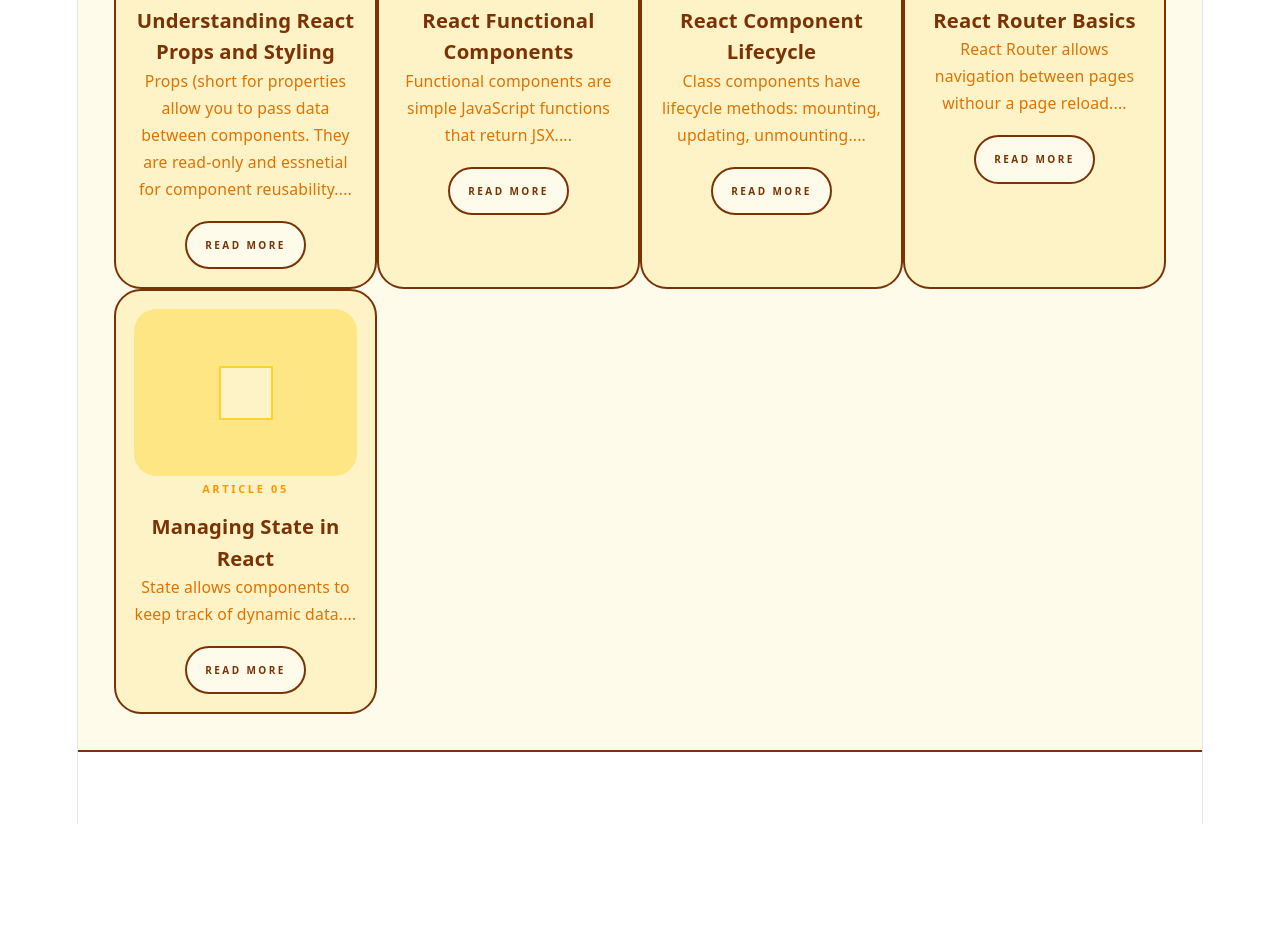
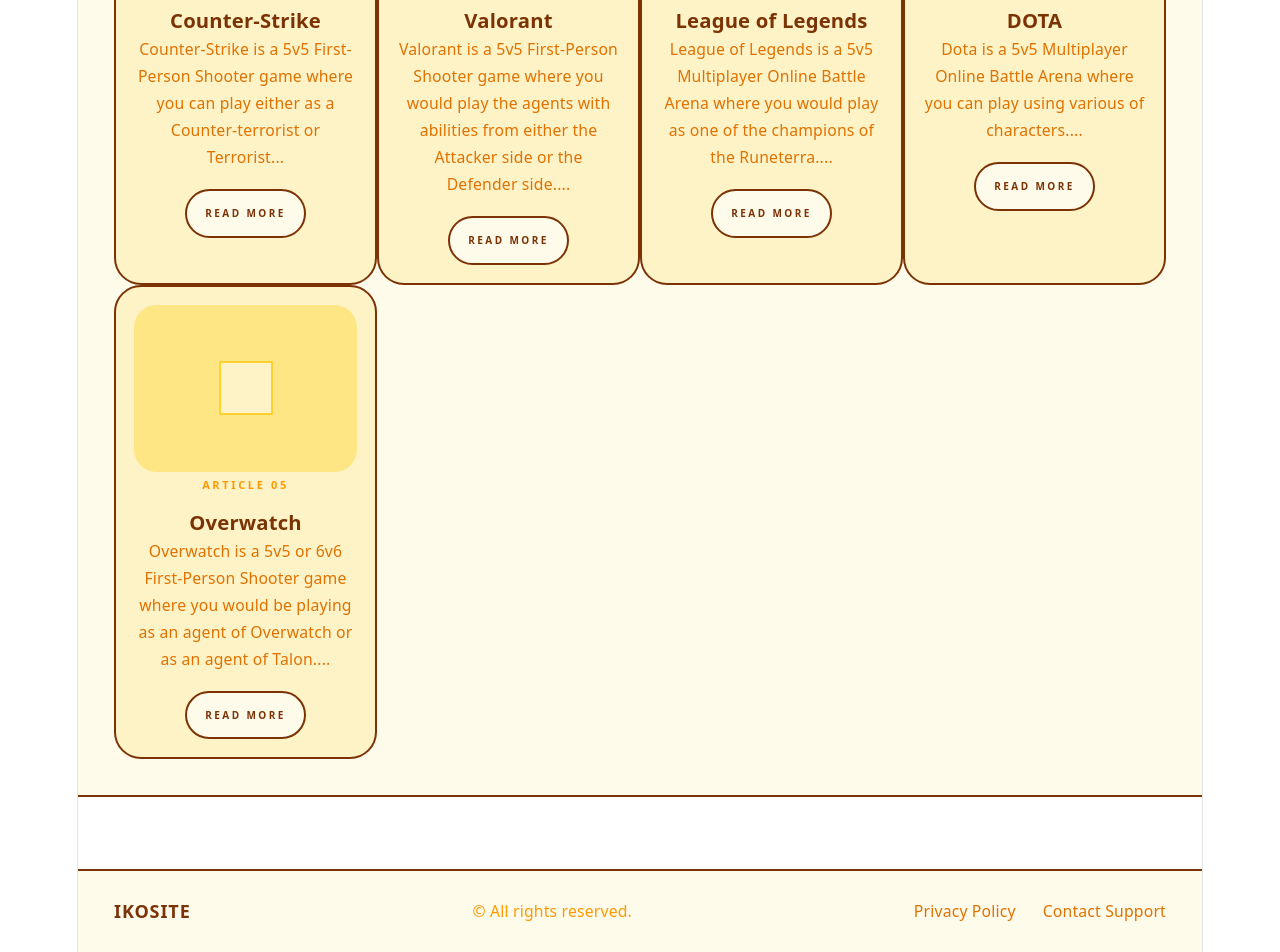
Before and after one commit to iKoiKovp/villanueva_webprog, a React (Vite) app in the folder villanueva-client/: page /articles in a window 1280 px wide. Shown: the part 871-1823 px from the top of the page. Before the commit the page ends 1695 px from the top, so only its background shows below. Built offline with nearby package versions, Linux system fonts and the light colour scheme.

Commit message:
done article revision

```diff
--- a/villanueva-client/src/App.jsx
+++ b/villanueva-client/src/App.jsx
@@ -16,10 +16,6 @@
       {
         path: '',
         element: <HomePage />,
-      },
-      {
-        path: 'about',
-        element: <AboutPage />,
       },
       {
         path: 'articles',
--- a/villanueva-client/src/assets/article-content.js
+++ b/villanueva-client/src/assets/article-content.js
@@ -1,57 +1,57 @@
 const articles = [
     {
-        name: "react-props-and-styling",
-        title: "Understanding React Props and Styling",
+        name: "counter-strike",
+        title: "Counter-Strike",
 
         content: [
-            "Props (short for properties allow you to pass data between components. They are read-only and essnetial for component reusability.",
-            "Example:\nfunction Welcome(props) {\n return <h1>Hello, {props.name}! </h1>;\n}",
-            "React supports multiple styling approaches: inline styles, CSS files, CSS Modules, and styled-components.",
-            "Inline Style Example: \nconst style = { color: 'blue' };\n<p style={style}>Styled Text</p>"
+            "Counter-Strike is a 5v5 First-Person Shooter game where you can play either as a Counter-terrorist or Terrorist",
+            "As a Counter-terrorist, your objective is to prevent the Terrorists from planting the bomb. If they ever had an opportunity to plant the bomb, eliminate all of the Terrorists and defuse the bomb.",
+            "As a Terrorist, your objective is to plant the bomb and prevent the Counter-terrorists from defusing it.",
+            "All maps have 2 sites, but there are various ways to get in the site. Rush your way to the site, sneak behind the enemy lines, Use the utilities to pressure the enemies."
         ]
     },
     {
-        name: "react-functional-components",
-        title: "React Functional Components",
+        name: "valorant",
+        title: "Valorant",
 
         content: [
-            "Functional components are simple JavaScript functions that return JSX.",
-            "They are stateless by default but can use hooks like useState and useEffect.",
-            "Example:\nfunction HelloWorld( ) {\n return <h1>Hello, World!</h1>;\n}",
-            "They are preferred in modern React apps for simplicity and performance."
+            "Valorant is a 5v5 First-Person Shooter game where you would play the agents with abilities from either the Attacker side or the Defender side.",
+            "As an Attacker, your objective is to infiltrate the bombsite to plant the Spike and prevent them from defusing it. Defend the Spike with your life until it explodes.",
+            "As a Defender, your objective is to defend the bombsites. If they got the Spike planted, not all hope is lost. Retake the bombsite and defuse the Spike.",
+            "There are 4 roles in the game:\nInitiator uses their abilities to initiate or execute the infiltration, defending, or retaking.\nController uses their abilities to control the map and make the attacking or defending much easier.\nSentinel uses their abilities to anchor the site and/or prevent the backstab from the enemy.\nDuelist uses their abilities and skills to eliminate enemies."
         ]
     },
     {
-        name: "react-component-lifecycle",
-        title: "React Component Lifecycle",
+        name: "league-of-legends",
+        title: "League of Legends",
 
         content: [
-            "Class components have lifecycle methods: mounting, updating, unmounting.",
-            "Key methods include: componentDidMount, componentDidUpdate, componentWillUnmount.",
-            "Functional components use the useEffect hook to mimic lifecycle behavior.",
-            "Example:\nuseEffect(() => {\n console.log('Mounted');\n return ( ) => console.log('Unmounted');\n}, []);"
+            "League of Legends is a 5v5 Multiplayer Online Battle Arena where you would play as one of the champions of the Runeterra.",
+            "Your objective is to destroy the enemies' towers and get to their base and destroy.",
+            "Use variety of champions to outmaneuver, outskill, outsmart your opponents.",
+            "There are 5 roles in the game:\nTop players are the players who starts playing at the top lane of the map. Top champions are usually tanks who can initiate the teamfight and tanks a lot of damage from the enemies.\nJungler role is a role that usually plays in the jungles of the map. They are usually the flankers that can provide support to one of their teammates on any lane.\nBot or ADC role is a role that usually plays at the bottom lane of the map. They always start weak and will be easy-to-eliminate the whole game, but eventually, they'd become the highest damage dealer of the team.\nThe Support role is a role that usually plays on bottom lane along with the ADC. They are there to provide the support at the start that the ADC needs, and throughout the game, they would be able to provide support with their abilities during their teamfights.\nThe Mid Laner role is a role that usually plays at the middle lane of the map. The role can be play into various ways, whether you would be the Playmaker of the team, or the Carry or the second Carry. It has endless playstyles for the mid lane role."
         ]
     },
     {
-        name: "react-routing-basics",
-        title: "React Router Basics",
+        name: "dota",
+        title: "DOTA",
 
         content: [
-            "React Router allows navigation between pages withour a page reload.",
-            "Set up routes using BrowserRouter, Routes, and Route components.",
-            "Example:\n<Routes>\n <Route path=\"/\ element={<Home />} />\n <Route path=\"/about\" element={<About /> />\n</Routes>",
-            "Use Link component for navigation:\n<Link to=\"/about\">About</Links"
+            "Dota is a 5v5 Multiplayer Online Battle Arena where you can play using various of characters.",
+            "Your objective is to destroy the enemies' towers and get to their base and destroy.",
+            "Use various of characters and build vast of items to make your character stronger.",
+            "There are 5 roles in the game:\nThe Offlaner role is a role that usually plays against the enemy's Carry. Their goal is to prevent or delay the enemy's Carry from getting stronger.\nThe Soft Support role is a role that usually plays with the Offlaner. Their role is to support the team using their abilities with big impact.\nThe Carry role usually plays starting on the bottom lane as the first-priority on getting the gold to build strong items, get stronger and be unstoppable throughout the middle to end of the game.\nThe Hard Support role is a role that usually plays with the Carry. Their role is to support the team with abilities and consumable items that can help the team.\nThe Mid laner role usually plays on the mid lane. They are considered as the secondary carry of the team, and they are the second-priority on getting the gold to get stronger."
         ]
     },
     {
-        name: "react-state-management",
-        title: "Managing State in React",
+        name: "overwatch",
+        title: "Overwatch",
 
         content: [
-            "State allows components to keep track of dynamic data.",
-            "useState hook lets functional components manage state.",
-            "Example:\nconst [count, setCount] = useState(0);",
-            "Updating state triggers a re-render with the new value."
+            "Overwatch is a 5v5 or 6v6 First-Person Shooter game where you would be playing as an agent of Overwatch or as an agent of Talon.",
+            "There are various of gamemodes with different objectives. Capture the point, Escort, Push mode, Flashpoint.",
+            "Use various of agents with unique abilities to obtain the victory.",
+            "There are 3 roles in the game:\nTank is a role that usually plays on the frontline. They are the damage tanker of the team with a lot of health.\nDPS role is a role that usually plays as a damage dealer. They are the carry of the team, dealing the most damage for the team.\nSupport role is a role that usually plays as a healer of the team. They usually play on the backline, providing support for the team."
         ]
     }
 ];
--- /dev/null
+++ b/villanueva-client/src/components/Footer.jsx
@@ -0,0 +1,22 @@
+import React from 'react';
+
+const Footer = () => {
+    return (
+        <footer className="mt-auto border-t-2 border-amber-900 bg-amber-50 px-4 py-6 sm:px-6 lg:px-8">
+            <div className="mx-auto max-w-7xl flex flex-col md:flex-row justify-between items-center gap-4">
+                <div className="flex items-center gap-2">
+                    <span className="font-bold text-amber-900 uppercase tracking-wider">IkoSite</span>
+                </div>
+                <p className="text-sm text-amber-500">
+                    © All rights reserved.
+                </p>
+                <div className="flex gap-6 text-sm font-medium text-amber-600">
+                    <a href="#" className="hover:text-amber-900">Privacy Policy</a>
+                    <a href="#" className="hover:text-amber-900">Contact Support</a>
+                </div>
+            </div>
+        </footer>
+    );
+};
+
+export default Footer;
--- a/villanueva-client/src/components/Layout.jsx
+++ b/villanueva-client/src/components/Layout.jsx
@@ -1,5 +1,6 @@
 import { Outlet } from 'react-router-dom';
 import NavBar from './NavBar';
+import Footer from './Footer';
 
 const Layout = ( ) => {
     return (
@@ -8,6 +9,7 @@
             <main className="pb-16 pt-20">
                 <Outlet />
             </main>
+            <Footer />
         </div>
     );
 };
--- a/villanueva-client/src/pages/NotFoundPage.jsx
+++ b/villanueva-client/src/pages/NotFoundPage.jsx
@@ -1,12 +1,26 @@
-import React from 'react'
+import React from 'react';
+import Button from '../components/Button';
 
-function NotFoundPage(){
+function NotFoundPage() {
     return (
-        <>
-            <h1>Page Not Found</h1>
-            <p>The link you followed to get here must be broken...</p>
-        </>
-    )
+        <div className="flex min-h-[70vh] w-full flex-col items-center justify-center bg-amber-50 px-4 text-center">
+            <div className="relative mb-8">
+                <p className="absolute inset-0 flex items-center justify-center text-2xl font-bold text-amber-900">
+                    Oopsies!
+                </p>
+            </div>
+            <h2 className="text-3xl font-bold tracking-tight !text-amber-900 sm:text-4xl">
+                Page Not Found
+            </h2>
+            <p className="mt-4 max-w-md text-base leading-7 text-amber-600">
+                The link you followed to get here must be broken, or the page has been moved.
+                Let's get you back on track!
+            </p>
+            <div className="mt-10">
+                <Button to="/">Return to Homepage</Button>
+            </div>
+        </div>
+    );
 }
 
-export default NotFoundPage
+export default NotFoundPage;
```
